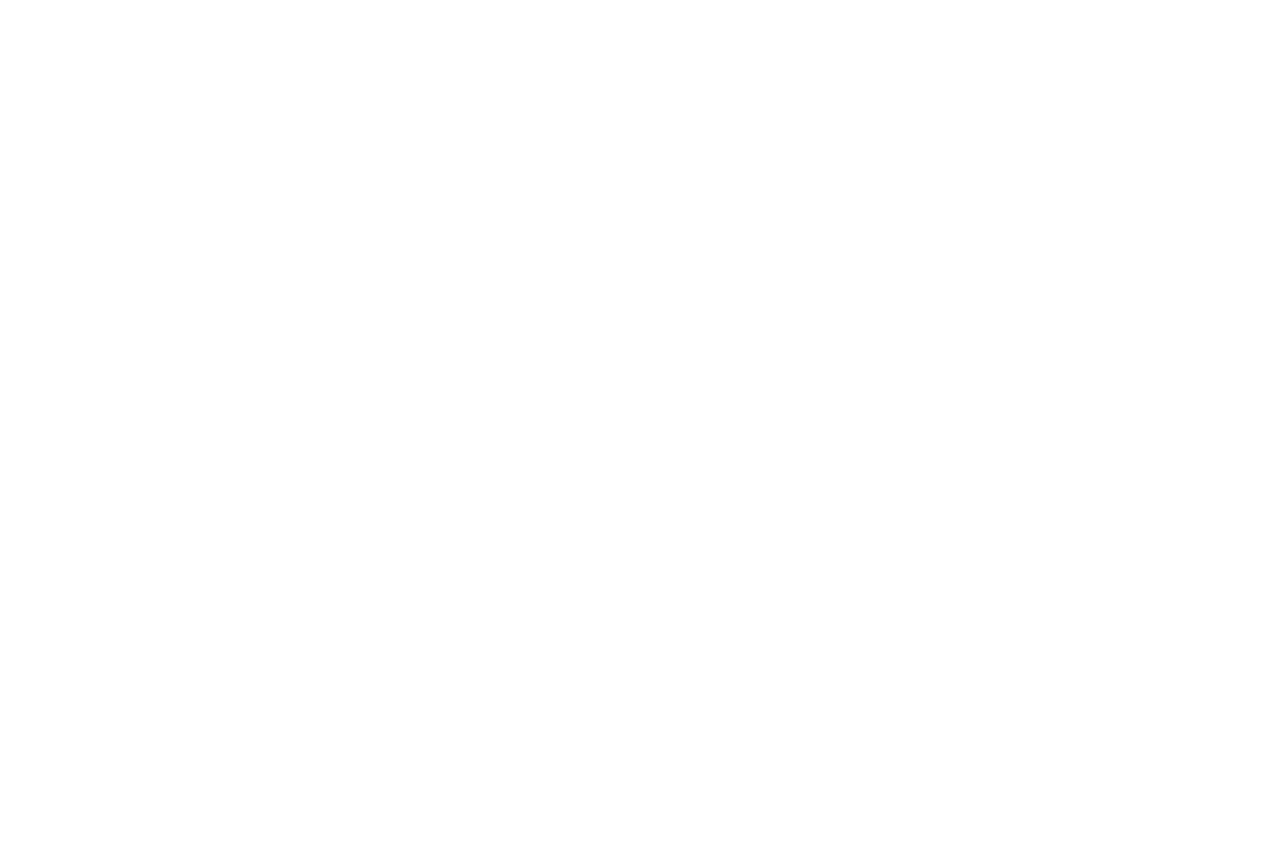
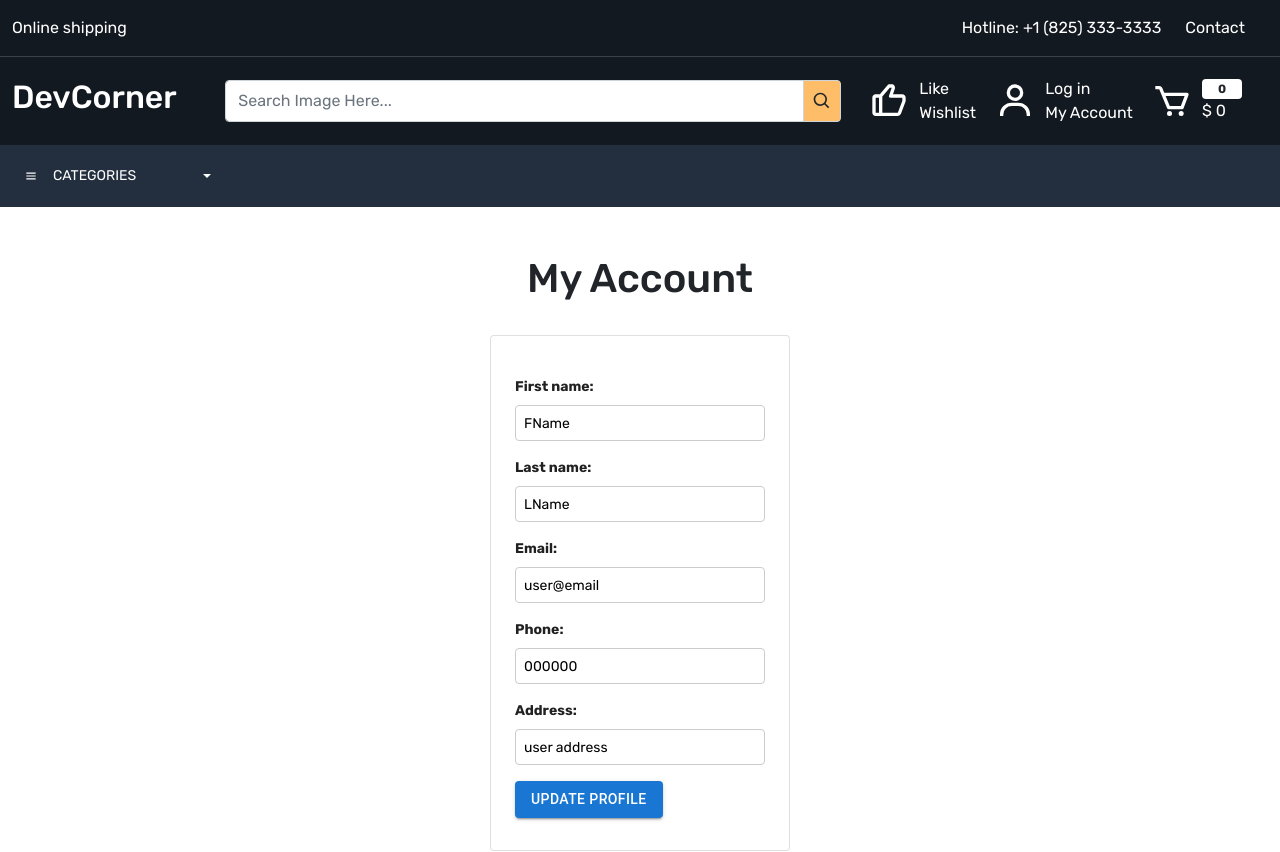
Before and after one commit to vainoue/capstone-image-store, a React (Create React App) app in the folder image-store/: page /profile/1 in a window 1280 px wide. Before the commit this address had no page. Shown: the top 852 px of the page. Before the commit the page ends 800 px from the top, so only its background shows below. Built offline with nearby package versions, Linux system fonts and the light colour scheme.

Commit message:
init profile

```diff
--- a/image-store/src/App.js
+++ b/image-store/src/App.js
@@ -10,6 +10,7 @@
 import Login from './pages/Login';
 import ImageInformation from './pages/ImageInformation';
 import Cart from './pages/Cart';
+import Profile from './pages/Profile';
 
 function App() {
   return (
@@ -22,6 +23,7 @@
             <Route path="contact" element={<Contact />} />
             <Route path="image/:imageId" element={<ImageInformation />} />
             <Route path="/cart/:userId" element={<Cart />} />
+            <Route path="profile/:userId" element={<Profile />} />
           </Route>
           <Route path="login" element={<Login />} />
           <Route path="register" element={<Register />} />
--- /dev/null
+++ b/image-store/src/pages/Profile.js
@@ -0,0 +1,158 @@
+import React from "react";
+import '../styles/Profile.css';
+import { Helmet } from "react-helmet-async";
+import { useNavigate, useParams } from "react-router-dom";
+import { Formik, Form, Field, ErrorMessage } from "formik";
+import * as Yup from 'yup';
+import axiosSet from "../axiosConfig";
+import { Button, Card, CardContent } from "@mui/material";
+import { useState } from 'react';
+
+const Profile = () => {
+
+    //get the userId from URL
+    const { userId } = useParams();
+    console.log(userId);
+
+    const [error, setError] = useState();
+    const navigate = useNavigate();
+
+    const validationSchema = Yup.object({
+
+    });
+
+    const updateUser = async (e) => {
+        await axiosSet.post("/api/user/URL", {
+            email: e.email,
+            firstName: e.firstName,
+            lastName: e.lastName,
+            phone: e.phone,
+            address: e.address,
+        })
+    }
+
+    //navigate('/profile/:userId');
+
+    return (
+        <>
+            <Helmet>
+                <title>Profile</title>
+            </Helmet>
+            <h1 className="text-center mt-5">My Account</h1>
+            <div className="sign-up-body d-flex align-items-center justify-content-center flex-column mt-2">
+                <Card
+                    className="profile-card mt-4"
+                    variant="outlined"
+                    sx={{
+                        width: 300,
+                        padding: 1,
+                    }}
+                >
+                    <CardContent className="profile-card-content">
+                        {error && <p className="error">{error}</p>}
+                        <Formik
+                            initialValues={{
+                                firstName: "FName",
+                                lastName: "LName",
+                                email: "user@email",
+                                phone: "000000",
+                                address: "user address",
+                                userId: "333333",
+                            }}
+                            validationSchema={validationSchema}
+                            onSubmit={updateUser}
+                        >
+                            <Form>
+                                <div>
+                                    <label className="mt-3">First name:</label>
+                                    <Field
+                                        type="text"
+                                        name="firstName"
+                                        id="firstName"
+                                        className="profile-field"
+                                    />
+                                </div>
+                                <ErrorMessage
+                                    name="firstName"
+                                    component="div"
+                                    className="error"
+                                />
+                                <div>
+                                    <label className="mt-3">Last name:</label>
+                                    <Field
+                                        type="text"
+                                        name="lastName"
+                                        id="lastName"
+                                        className="profile-field"
+                                    />
+                                </div>
+                                <ErrorMessage
+                                    name="lastName"
+                                    component="div"
+                                    className="error"
+                                />
+                                <div>
+                                    <label className="mt-3">Email:</label>
+                                    <Field
+                                        type="text"
+                                        name="email"
+                                        id="email"
+                                        className="profile-field"
+                                    />
+                                </div>
+                                <ErrorMessage
+                                    name="email"
+                                    component="div"
+                                    className="error"
+                                />
+                                <div>
+                                    <label className="mt-3">Phone:</label>
+                                    <Field
+                                        type="tel"
+                                        name="phone"
+                                        id="phone"
+                                        className="profile-field"
+                                    />
+                                </div>
+                                <ErrorMessage
+                                    name="phone"
+                                    component="div"
+                                    className="error"
+                                />
+                                <div>
+                                    <label className="mt-3">Address:</label>
+                                    <Field
+                                        type="text"
+                                        name="address"
+                                        id="address"
+                                        className="profile-field"
+                                    />
+                                </div>
+                                <ErrorMessage
+                                    name="address"
+                                    component="div"
+                                    className="error"
+                                />
+                                <div>
+                                    <Button
+                                        type="submit"
+                                        className="mt-3"
+                                        color="primary"
+                                        variant="contained"
+                                    >
+                                        Update profile
+                                    </Button>
+                                </div>
+                            </Form>
+                        </Formik>
+                    </CardContent>
+                </Card>
+                <br />
+                <br />
+                <br />
+            </div>
+        </>
+    )
+}
+
+export default Profile;
--- a/image-store/src/pages/Register.js
+++ b/image-store/src/pages/Register.js
@@ -257,6 +257,9 @@
             </Formik>
           </CardContent>
         </Card>
+        <br />
+        <br />
+        <br />
       </div >
     </>
   );
--- /dev/null
+++ b/image-store/src/styles/Profile.css
@@ -0,0 +1,42 @@
+.profile-card-header {
+    text-align: center;
+}
+
+.profile-card a {
+    color: #007bff;
+    text-decoration: none;
+    font-size: 14px;
+}
+
+.profile-card a:hover {
+    text-decoration: underline;
+}
+
+.profile-card-content label {
+    display: block;
+    margin-bottom: 8px;
+    font-size: 14px;
+    font-weight: bold;
+}
+
+.profile-card-content .profile-field {
+    width: 100%;
+    height: 36px;
+    padding: 8px;
+    border: 1px solid #ccc;
+    border-radius: 4px;
+    font-size: 14px;
+    margin-bottom: 0;
+}
+
+.profile-card-content .profile-field:focus {
+    border: 1px solid #007bff;
+    box-shadow: 0 0 5px rgba(0, 123, 255, 0.5);
+    outline: none;
+}
+
+.error {
+    color: red;
+    font-size: 12px;
+    margin-top: 4px;
+}
```
